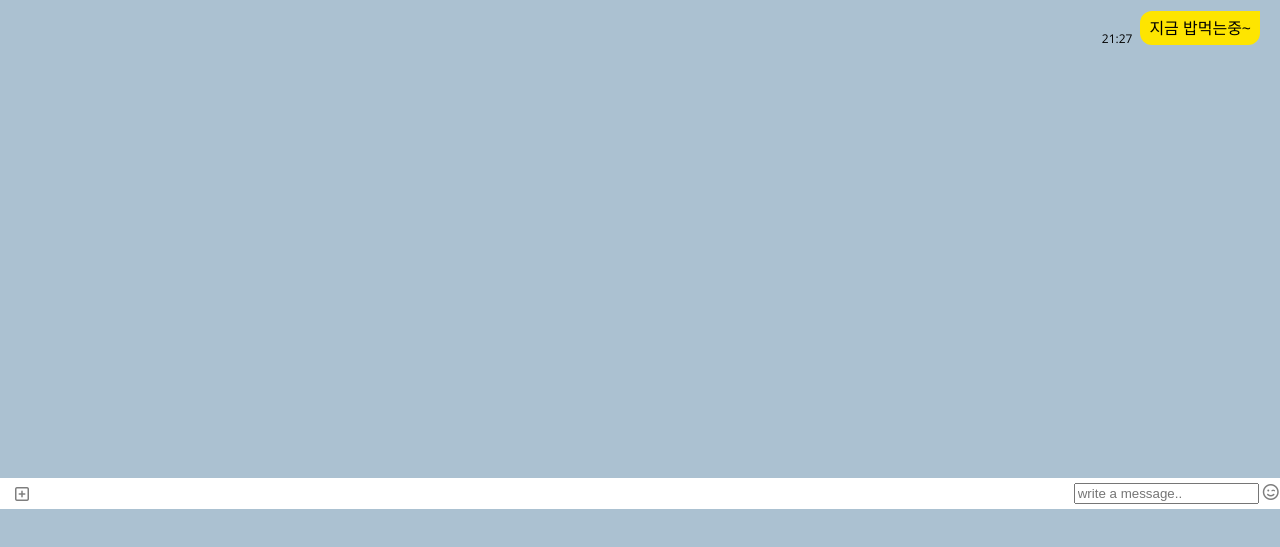
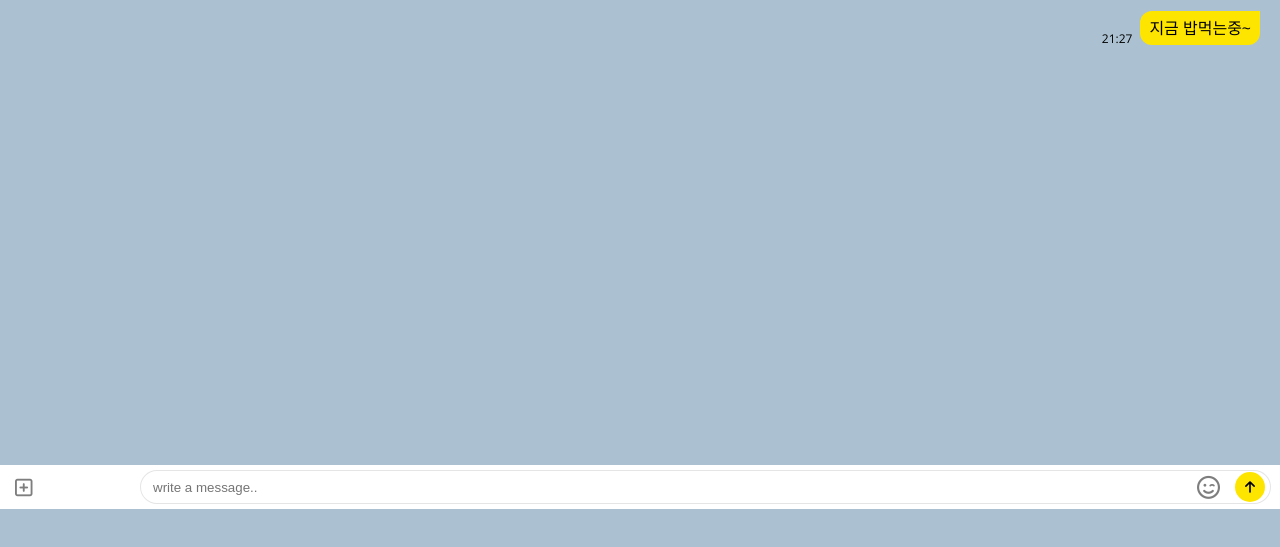
Before and after one commit to bvbbnn/palcao-talk, a plain HTML site: page chat.html in a window 1280 px wide. Shown: the part 291-838 px from the top of the page. Drawn offline with nearby package versions, Linux system fonts and the light colour scheme.

Commit message:
write-message

```diff
--- a/CSS/screens/chat.css
+++ b/CSS/screens/chat.css
@@ -72,6 +72,7 @@
   align-items: center;
   padding: 5px 15px;
   background-color: white;
+  box-sizing: border-box;
 }
 .reply__plus {
   opacity: 0.5;
@@ -79,10 +80,38 @@
 }
 .reply__emoticons {
   opacity: 0.5;
+  font-size: 23px;
 }
-.reply__send {
+.reply__column button {
   background-color: #fee500;
-  width: 70px;
-  height: 70px;
+  width: 30px;
+  height: 30px;
   border-radius: 50%;
+  border: none;
 }
+.reply .reply__column:first-child {
+  width: 10%;
+}
+.reply .reply__column:last-child {
+  width: 90%;
+  position: relative;
+}
+.reply .reply__column input {
+  width: 100%;
+  height: 30px;
+  border-radius: 20px;
+  border: var(--main-border);
+}
+.reply__column .reply__emoticons,
+.reply__column button {
+  position: absolute;
+  right: 0px;
+  bottom: 2px;
+}
+.reply__column .reply__emoticons {
+  right: 45px;
+  bottom: 5px;
+}
+.reply .reply__column input::placeholder {
+  padding: 10px;
+}
--- a/chat.html
+++ b/chat.html
@@ -59,18 +59,18 @@
         </div>
       </div>
     </main>
-    <form>
-      <div class="reply">
-        <div class="reply__column">
-          <span class="reply__plus"><i class="far fa-plus-square"></i></span>
-        </div>
-        <div class="reply__column">
-          <input type="text" placeholder="write a message.." />
-          <span class="reply__emoticons"
-            ><i class="far fa-smile-wink"></i
-          ></span>
-          <span class="reply__send"><i class="fas fa-arrow-up"></i></span>
-        </div>
+    <form class="reply">
+      <div class="reply__column">
+        <span class="reply__plus"
+          ><i class="far fa-plus-square fa-lg"></i
+        ></span>
+      </div>
+      <div class="reply__column">
+        <input type="text" placeholder="write a message.." />
+        <span class="reply__emoticons"><i class="far fa-smile-wink"></i></span>
+        <button>
+          <i class="fas fa-arrow-up"></i>
+        </button>
       </div>
     </form>
     <script
```
